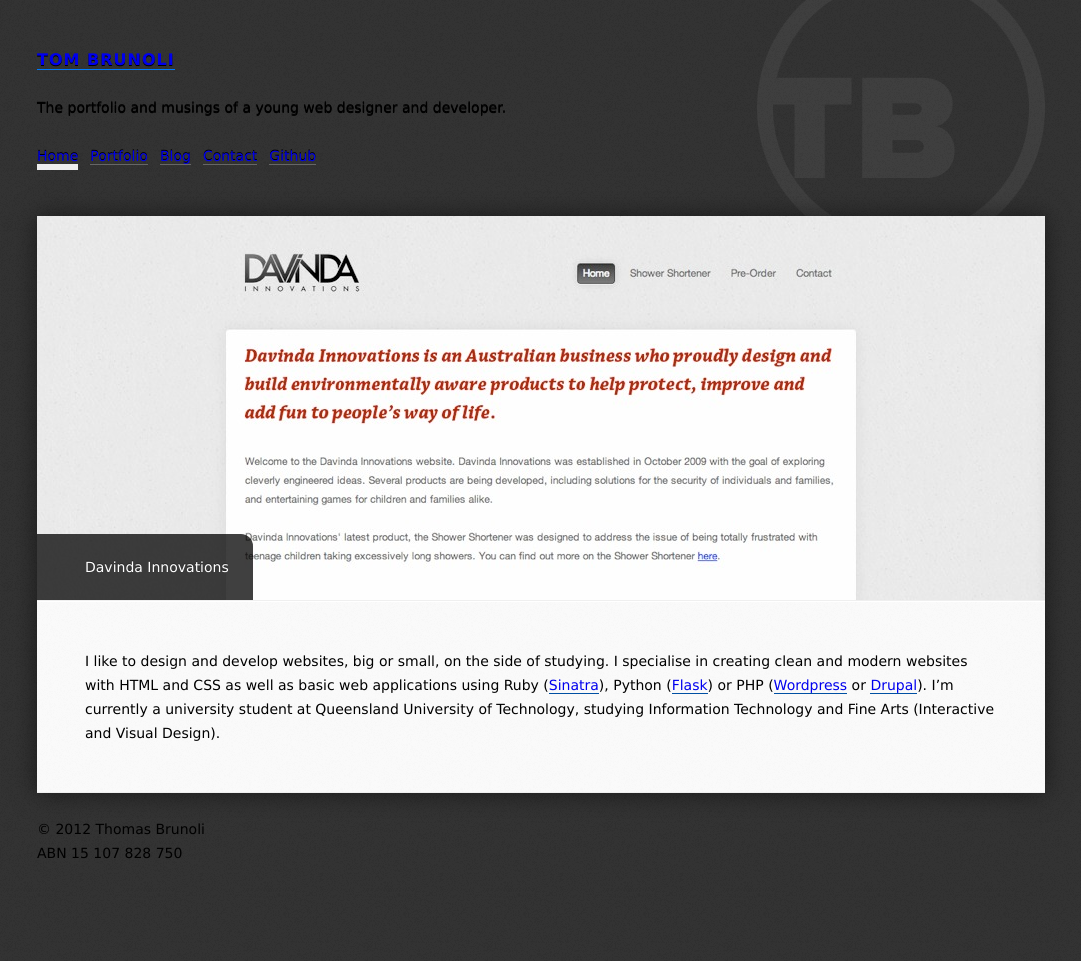
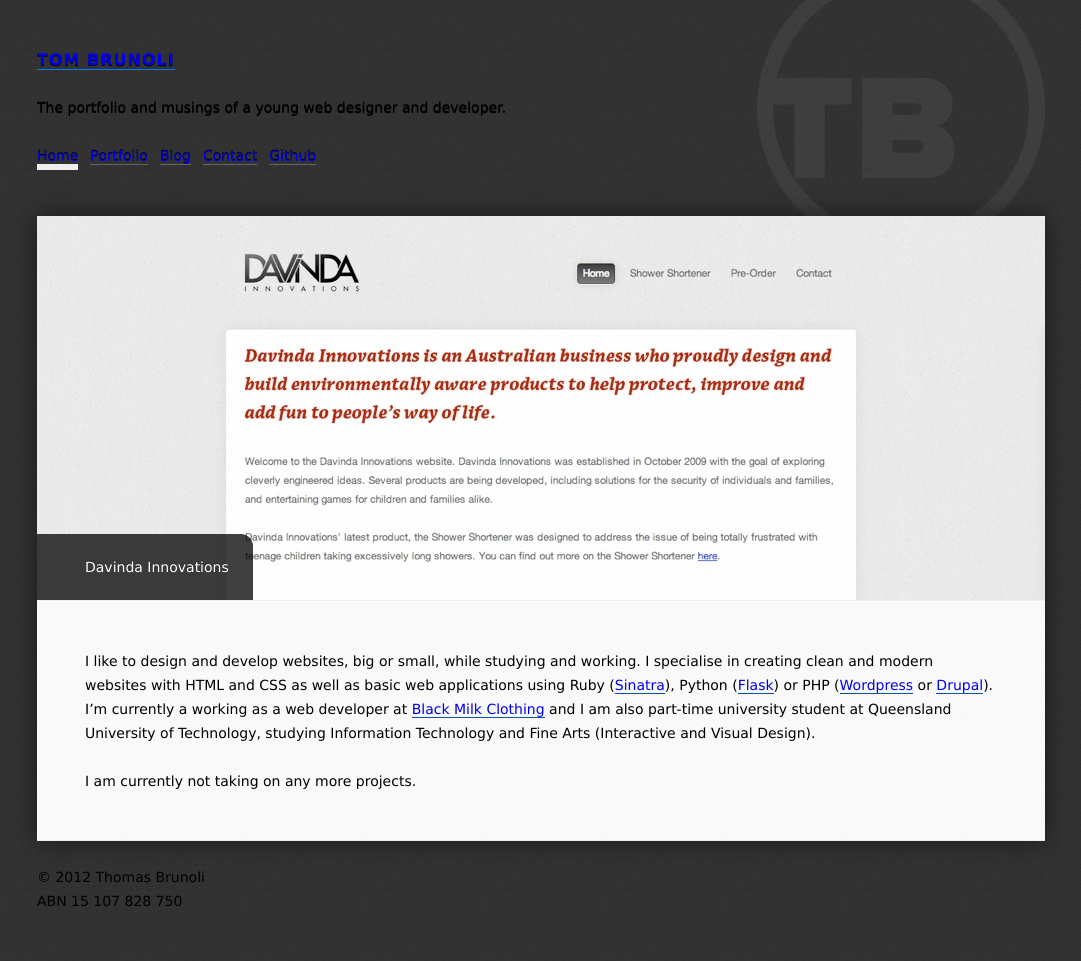
Before and after one commit to tominated/tominated.github.com, a Jekyll site: the page built from index.html, in a window 1280 px wide. Shown: the whole page, without its empty margins (99-1180 px from the left). Built offline with Jekyll 4.4.1, drawn with Linux system fonts in a browser that asks for light colours; nearby versions of some CDN libraries; Markdown is read by kramdown in place of the engine named in the settings; before the commit the page ends 913 px from its top, so only the background shows below that.

Commit message:
Updated home page blurb

```diff
--- a/index.html
+++ b/index.html
@@ -36,14 +36,20 @@
 </div>
 <section>
   <p>
-    I like to design and develop websites, big or small, on the side of
-    studying. I specialise in creating clean and modern websites with HTML and
+    I like to design and develop websites, big or small, while studying and
+    working. I specialise in creating clean and modern websites with HTML and
     CSS as well as basic web applications using Ruby
     (<a href="http://www.sinatrarb.com/" target="_blank">Sinatra</a>), Python
     (<a href="http://flask.pocoo.org/" target="_blank">Flask</a>) or PHP
     (<a href="http://wordpress.org/" target="_blank">Wordpress</a> or
     <a href="http://drupal.org/" target="_blank">Drupal</a>). I’m currently a
-    university student at Queensland University of Technology, studying
-    Information Technology and Fine Arts (Interactive and Visual Design).
+    working as a web developer at
+    <a href="http://blackmilkclothing.com/">Black Milk Clothing</a> and I am
+    also part-time university student at Queensland University of Technology,
+    studying Information Technology and Fine Arts (Interactive and Visual
+    Design).
+  </p>
+  <p>
+    I am currently not taking on any more projects.
   </p>
 </section>
```
